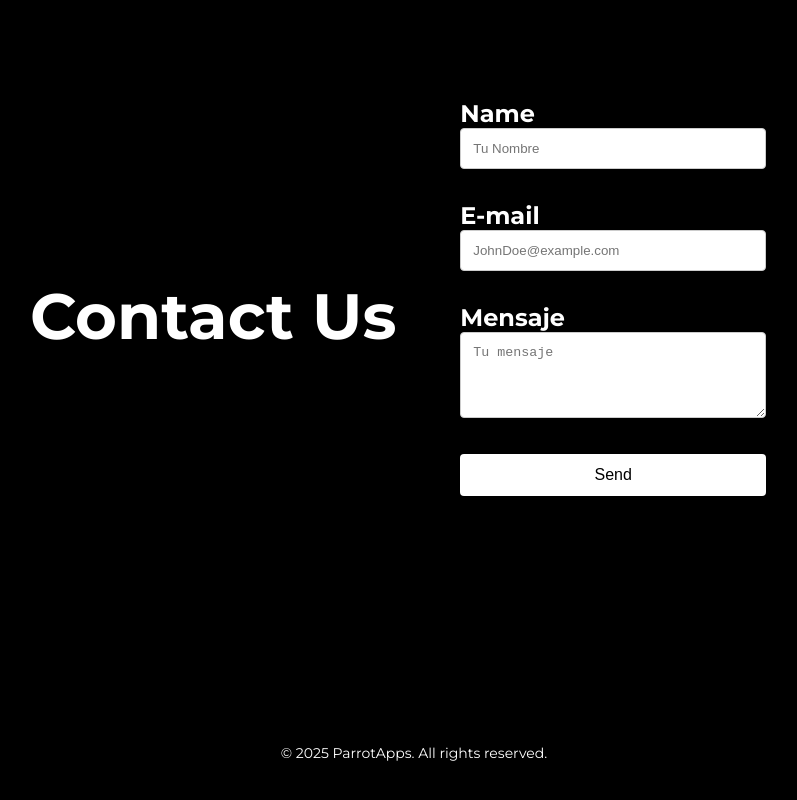
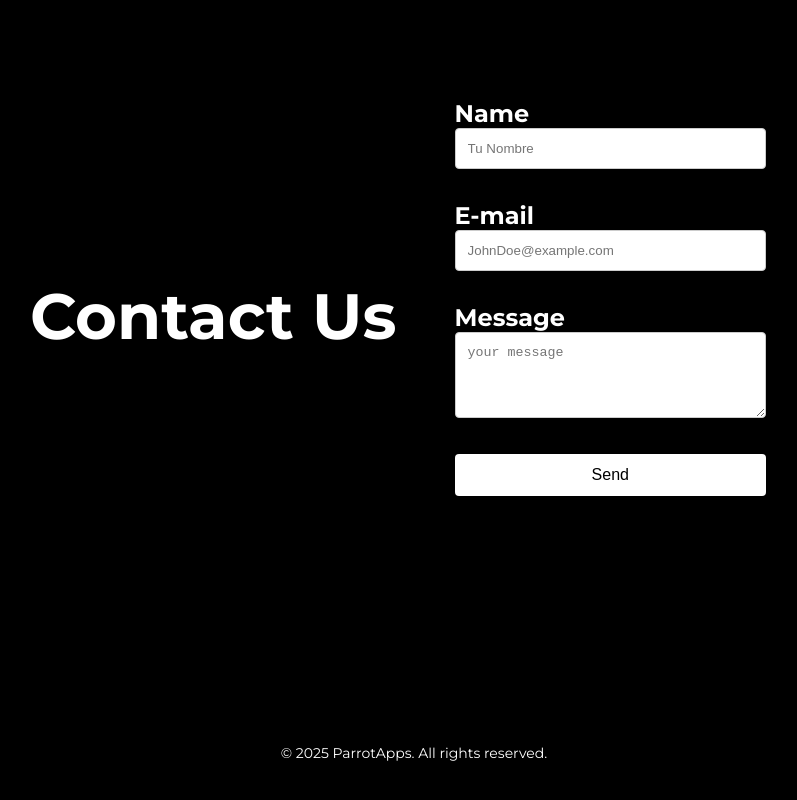
Before and after one commit to AlexDev36/ParrotApps, a React (Create React App) app: page / in a window 1280 px wide. Shown: the part 1875-2675 px from the top of the page, without its empty margins (226-1023 px from the left). Built offline with nearby package versions, Linux system fonts and the light colour scheme.

Commit message:
Update Contact form labels to English and enhance services section background

```diff
--- a/src/sections/Contact.jsx
+++ b/src/sections/Contact.jsx
@@ -55,14 +55,14 @@ const Contact = () => {
           </div>
           <div className="form-group">
             <label htmlFor="mensaje" className="form-label">
-              Mensaje
+              Message
             </label>
             <textarea
               id="mensaje"
               className="form-input"
               rows={4}
               name="mensaje" // Agrega el atributo name
-              placeholder="Tu mensaje"
+              placeholder="your message"
               required
             ></textarea>
           </div>
--- a/src/styles/stylesect/services.css
+++ b/src/styles/stylesect/services.css
@@ -9,8 +9,8 @@
   background-size: cover;
   background-position: center;
   background-color: #141414;
+  background-blend-mode: overlay; /* <-- esta es la línea nueva */
   filter: grayscale(1);
-
 }
 
 .services-container {
```
